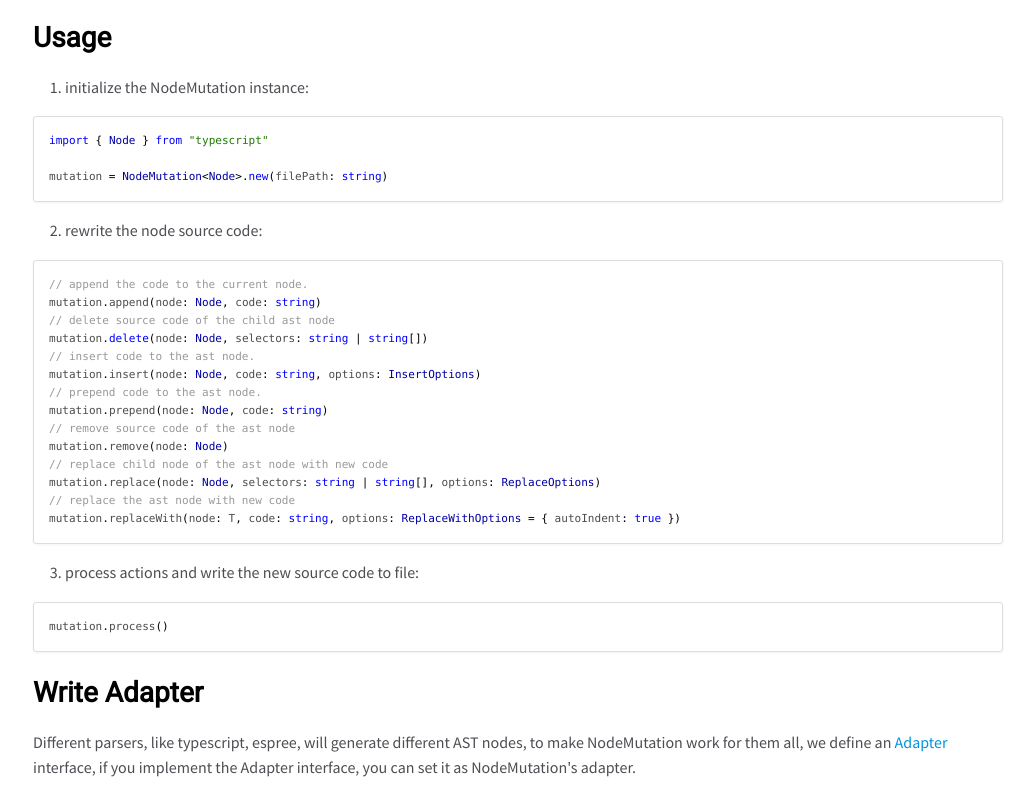
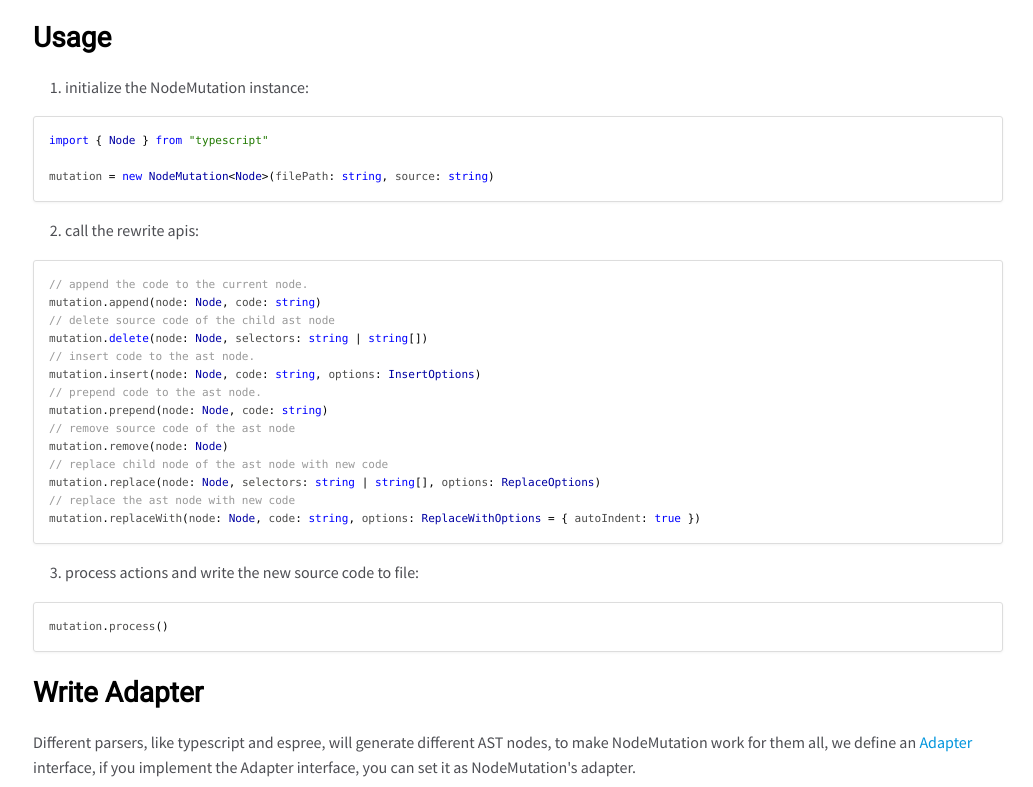
Before and after one commit to synvert-hq/node-mutation-javascript, a plain HTML site: page index.html in a window 1280 px wide. Shown: the part 893-1680 px from the top of the page, without its empty margins (247-1280 px from the left). Drawn offline with nearby package versions, Linux system fonts and the light colour scheme.

Commit message:
deploy: 6f001c0be1e6194ea82f09b1571e650340621024

```diff
--- a/index.html
+++ b/index.html
@@ -72,10 +72,10 @@
 </ol>
 <pre class="prettyprint source lang-typescript"><code>import { Node } from &quot;typescript&quot;
 
-mutation = NodeMutation&lt;Node>.new(filePath: string)
+mutation = new NodeMutation&lt;Node>(filePath: string, source: string)
 </code></pre>
 <ol start="2">
-<li>rewrite the node source code:</li>
+<li>call the rewrite apis:</li>
 </ol>
 <pre class="prettyprint source lang-typescript"><code>// append the code to the current node.
 mutation.append(node: Node, code: string)
@@ -90,7 +90,7 @@ mutation.remove(node: Node)
 // replace child node of the ast node with new code
 mutation.replace(node: Node, selectors: string | string[], options: ReplaceOptions)
 // replace the ast node with new code
-mutation.replaceWith(node: T, code: string, options: ReplaceWithOptions = { autoIndent: true })
+mutation.replaceWith(node: Node, code: string, options: ReplaceWithOptions = { autoIndent: true })
 </code></pre>
 <ol start="3">
 <li>process actions and write the new source code to file:</li>
@@ -98,7 +98,7 @@ mutation.replaceWith(node: T, code: string, options: ReplaceWithOptions = { auto
 <pre class="prettyprint source lang-typescript"><code>mutation.process()
 </code></pre>
 <h2>Write Adapter</h2>
-<p>Different parsers, like typescript, espree, will generate different AST nodes, to make NodeMutation work for them all,
+<p>Different parsers, like typescript and espree, will generate different AST nodes, to make NodeMutation work for them all,
 we define an <a href="https://github.com/xinminlabs/node-mutation-javascript/blob/main/src/adapter.ts">Adapter</a> interface,
 if you implement the Adapter interface, you can set it as NodeMutation's adapter.</p>
 <pre class="prettyprint source lang-typescript"><code>NodeMutation.configure({ adapter: new EspreeAdapter() })
@@ -133,7 +133,7 @@ if you implement the Adapter interface, you can set it as NodeMutation's adapter
 <br class="clear">
 
 <footer>
-    Generated by <a href="https://github.com/jsdoc3/jsdoc">JSDoc 3.6.7</a> on Wed Jun 22 2022 22:45:11 GMT+0000 (Coordinated Universal Time) using the Minami theme.
+    Generated by <a href="https://github.com/jsdoc3/jsdoc">JSDoc 3.6.7</a> on Fri Jul 01 2022 07:59:08 GMT+0000 (Coordinated Universal Time) using the Minami theme.
 </footer>
 
 <script>prettyPrint();</script>
```
Also changed, not shown: ConflictActionError.html (+1 -1 lines), NodeMutation.html (+1 -1 lines), NotSupportedError.html (+1 -1 lines), error.js.html (+1 -1 lines), global.html (+1 -1 lines), helpers.js.html (+1 -1 lines), node-mutation.js.html (+1 -1 lines).
